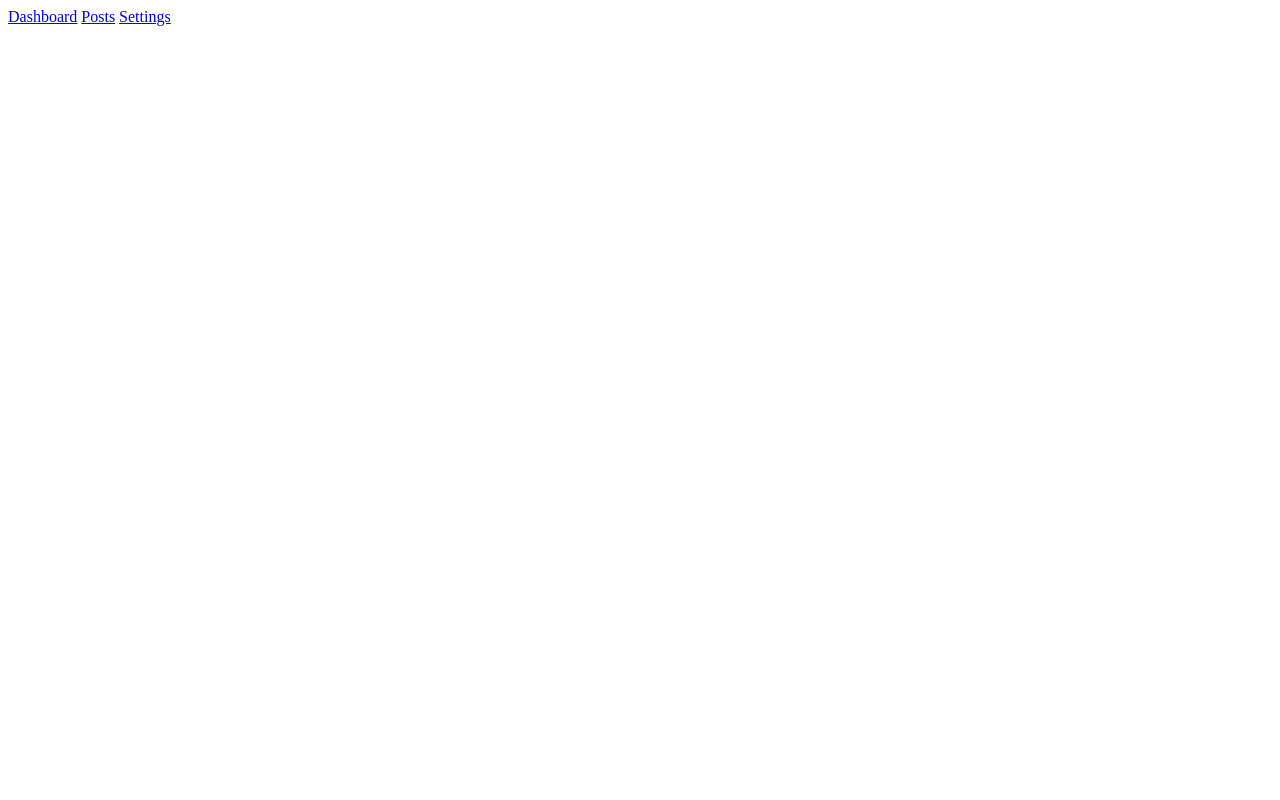
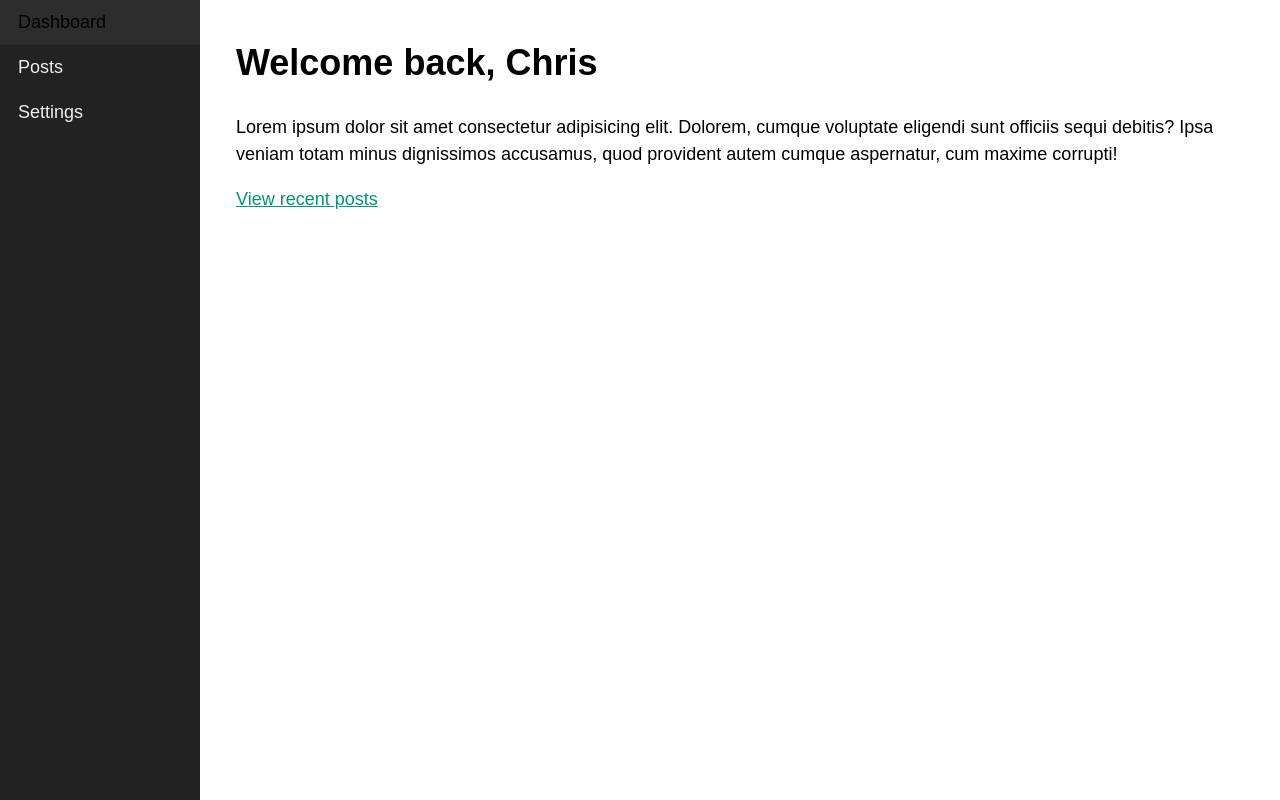
Before and after one commit to realityexpander/spa-with-js-only, a website with bundled scripts: page frontend/index.html in a window 1280 px wide. Built offline with nearby package versions, Linux system fonts and the light colour scheme.

Commit message:
Add more routes & CSS

```diff
--- a/frontend/index.html
+++ b/frontend/index.html
@@ -5,14 +5,18 @@
   <meta http-equiv="X-UA-Compatible" content="IE=edge">
   <meta name="viewport" content="width=device-width, initial-scale=1.0">
   <title>Single Page App</title>
+  <link rel="stylesheet" href="static/css/index.css">
 </head>
+
 <body>
-  <nav class-"nav">
+  <nav class="nav">
     <a href="/" class="nav__link" data-link>Dashboard</a>
     <a href="/posts" class="nav__link" data-link>Posts</a>
     <a href="/settings" class="nav__link" data-link>Settings</a>
   </nav>
+
+  <div id="app"></div>
+
   <script type="module" src="/static/js/index.js"></script>
-
 </body>
 </html>
--- /dev/null
+++ b/frontend/static/css/index.css
@@ -0,0 +1,41 @@
+body {
+  --nav-width: 200px;
+  margin: 0 0 0 var(--nav-width);
+  font-family: 'Quicksand', sans-serif;
+  font-size: 18px;
+}
+
+.nav {
+  position: fixed;
+  top: 0;
+  left: 0;
+  width: var(--nav-width);
+  height: 100vh;
+  background: #222222;
+}
+
+.nav__link {
+  display: block;
+  padding: 12px 18px;
+  text-decoration: none;
+  color: #eeeeee;
+  font-weight: 500;
+}
+
+.nav__link:hover {
+  background: rgba(255, 255, 255, 0.05);
+}
+
+#app {
+  margin: 2em;
+  line-height: 1.5;
+  font-weight: 500;
+}
+
+a {
+  color: #009579;
+}
+
+a:hover {
+  color: #000000;
+}
--- a/frontend/static/js/index.js
+++ b/frontend/static/js/index.js
@@ -1,3 +1,6 @@
+import Dashboard from "./views/Dashboard.js";
+import Posts from "./views/Posts.js";
+
 const navigateTo = url => {
   history.pushState(null, null, url)
   router()
@@ -5,9 +8,9 @@ const navigateTo = url => {
 
 const router = async () => {
   const routes = [
-    { path: "/", view: () => console.log("Viewing Dashboard")},
-    { path: "/posts", view: () => console.log("Viewing posts")},
-    { path: "/settings", view: () => console.log("Viewing settings")}
+    { path: "/", view: Dashboard },
+    { path: "/posts", view: Posts },
+    // { path: "/settings", view: () => console.log("Viewing settings")}
   ]
 
   const potentialMatches = routes.map( route=> {
@@ -27,13 +30,16 @@ const router = async () => {
     }
   }
 
-  console.log(match?.route?.view())
+  // Load the new view
+  const view = new match.route.view();
+  document.querySelector("#app").innerHTML = await view.getHtml();
+
 }
 
-window.addEventListener("popstate", router )
+window.addEventListener("popstate", router);
 
 document.addEventListener("DOMContentLoaded", () => {
-  document.addEventListener("click", e => {
+  document.body.addEventListener("click", e => {
     if (e.target.matches("[data-link]")) {
       e.preventDefault()
       navigateTo(e.target.href)
--- a/frontend/static/views/Dashboard.js
+++ b/frontend/static/js/views/Dashboard.js
@@ -2,12 +2,13 @@ import AbstractView from "./AbstractView.js";
 
 export default class extends AbstractView {
   constructor() {
+    super();
     this.setTitle("Dashboard");
   }
 
   async getHtml() {
     return `
-      <h1>Welcome back, Dom</h1>
+      <h1>Welcome back, Chris</h1>
       <p>
         Lorem ipsum dolor sit amet consectetur adipisicing elit. Dolorem, cumque voluptate eligendi sunt officiis sequi debitis? Ipsa veniam totam minus dignissimos accusamus, quod provident autem cumque aspernatur, cum maxime corrupti!
       </p>
--- /dev/null
+++ b/frontend/static/js/views/Posts.js
@@ -0,0 +1,24 @@
+import AbstractView from "./AbstractView.js";
+
+export default class extends AbstractView {
+  constructor() {
+    super();
+    this.setTitle("Posts");
+  }
+
+  async getHtml() {
+    return `
+      <h1>Posts</h1>
+      <p>
+        Lorem ipsum dolor sit amet consectetur adipisicing elit.
+      </p>
+      <p>
+        Dolorem, cumque voluptate eligendi sunt officiis sequi debitis?
+      </p>
+      <p>
+        Ipsa veniam totam minus dignissimos accusamus, quod provident autem cumque aspernatur, cum maxime corrupti!
+      </p>
+    `
+  }
+
+}
```
Also changed, not shown: frontend/static/js/views/Settings.js (added, +24 -0 lines), frontend/static/js/views/AbstractView.js (renamed from frontend/static/views/AbstractView.js).
